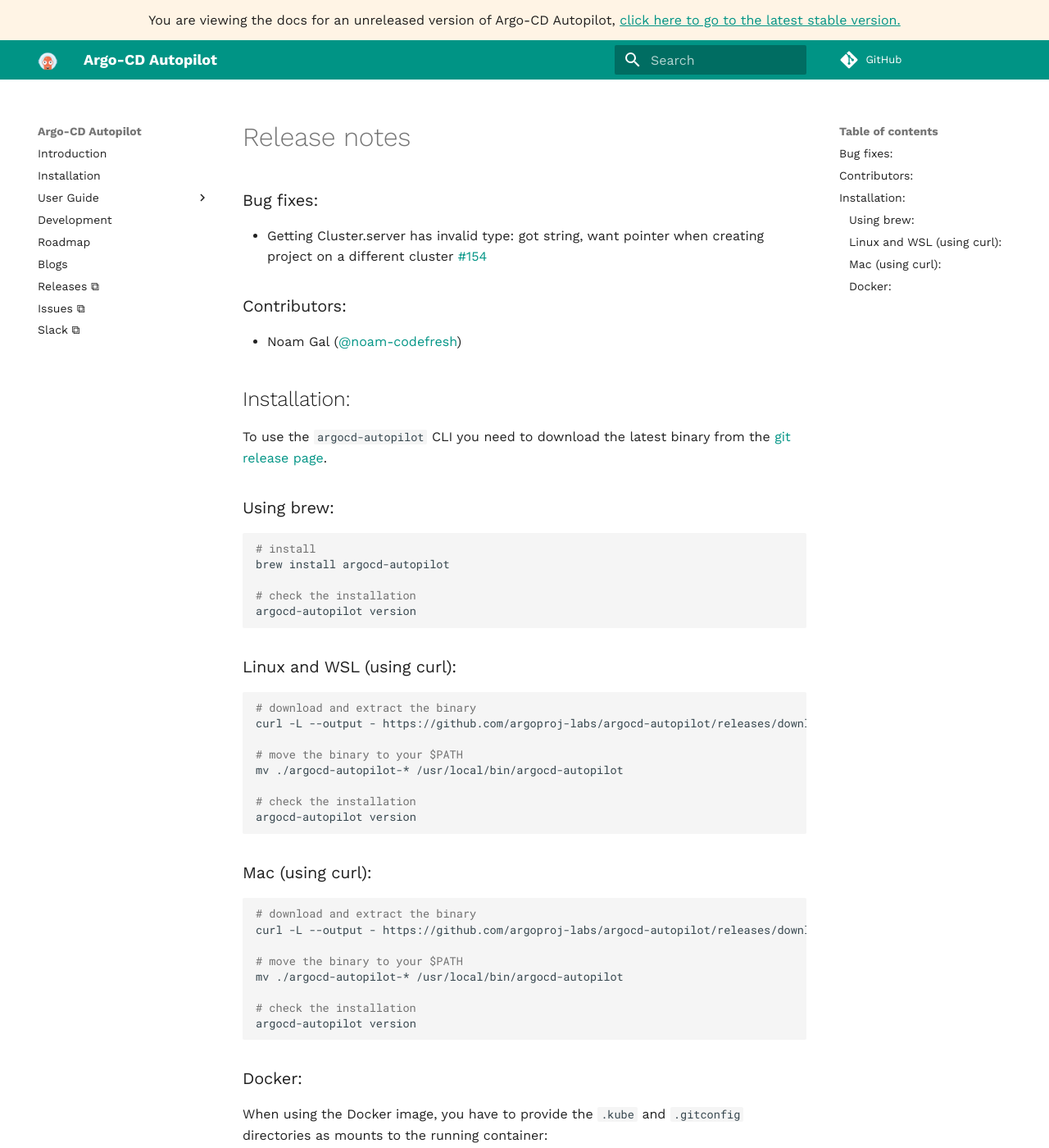
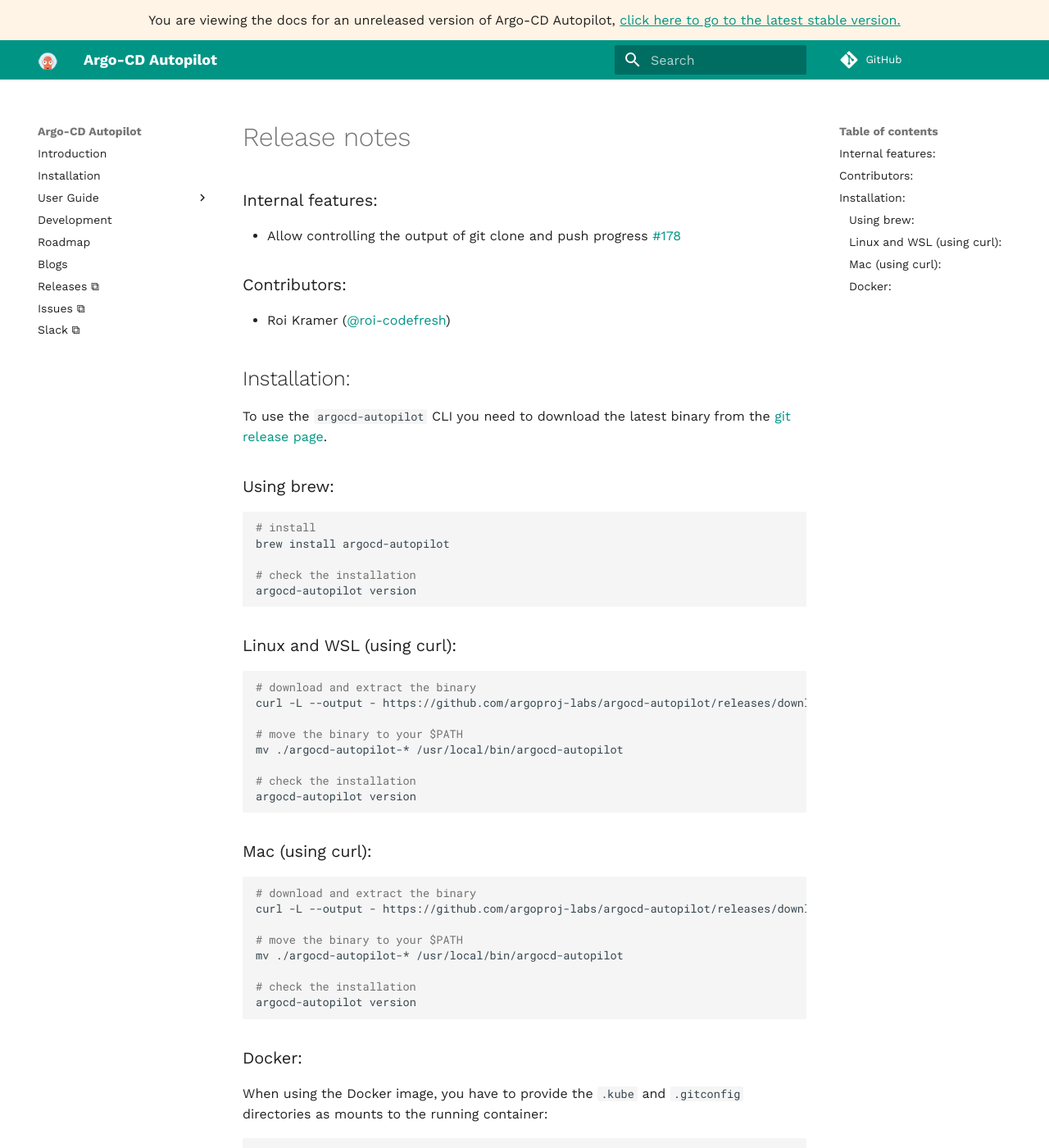
Before and after one commit to argoproj-labs/argocd-autopilot, an MkDocs documentation site: the page built from docs/releases/release_notes.md, in a window 1280 px wide and 1400 px high. Shown: the whole window at 82% size. Built offline with MkDocs 1.6.1 and Material for MkDocs 9.7.7, drawn with Linux system fonts in a browser that asks for light colours; comment, search, counter and statistics services are not loaded.

Commit message:
v0.2.18 (#180)

````diff
--- a/docs/releases/release_notes.md
+++ b/docs/releases/release_notes.md
@@ -1,8 +1,8 @@
-### Bug fixes:
-* Getting Cluster.server has invalid type: got string, want pointer when creating project on a different cluster [#154](https://github.com/argoproj-labs/argocd-autopilot/issues/154)
+### Internal features:
+* Allow controlling the output of git clone and push progress [#178](https://github.com/argoproj-labs/argocd-autopilot/pull/178)
 
 ### Contributors:
-- Noam Gal ([@noam-codefresh](https://github.com/noam-codefresh))
+- Roi Kramer ([@roi-codefresh](https://github.com/roi-codefresh))
 
 ## Installation:
 
@@ -20,7 +20,7 @@ argocd-autopilot version
 ### Linux and WSL (using curl):
 ```bash
 # download and extract the binary
-curl -L --output - https://github.com/argoproj-labs/argocd-autopilot/releases/download/v0.2.17/argocd-autopilot-linux-amd64.tar.gz | tar zx
+curl -L --output - https://github.com/argoproj-labs/argocd-autopilot/releases/download/v0.2.18/argocd-autopilot-linux-amd64.tar.gz | tar zx
 
 # move the binary to your $PATH
 mv ./argocd-autopilot-* /usr/local/bin/argocd-autopilot
@@ -32,7 +32,7 @@ argocd-autopilot version
 ### Mac (using curl):
 ```bash
 # download and extract the binary
-curl -L --output - https://github.com/argoproj-labs/argocd-autopilot/releases/download/v0.2.17/argocd-autopilot-darwin-amd64.tar.gz | tar zx
+curl -L --output - https://github.com/argoproj-labs/argocd-autopilot/releases/download/v0.2.18/argocd-autopilot-darwin-amd64.tar.gz | tar zx
 
 # move the binary to your $PATH
 mv ./argocd-autopilot-* /usr/local/bin/argocd-autopilot
````
Also changed, not shown: CHANGELOG.md (+5 -0 lines), 1 other file.
